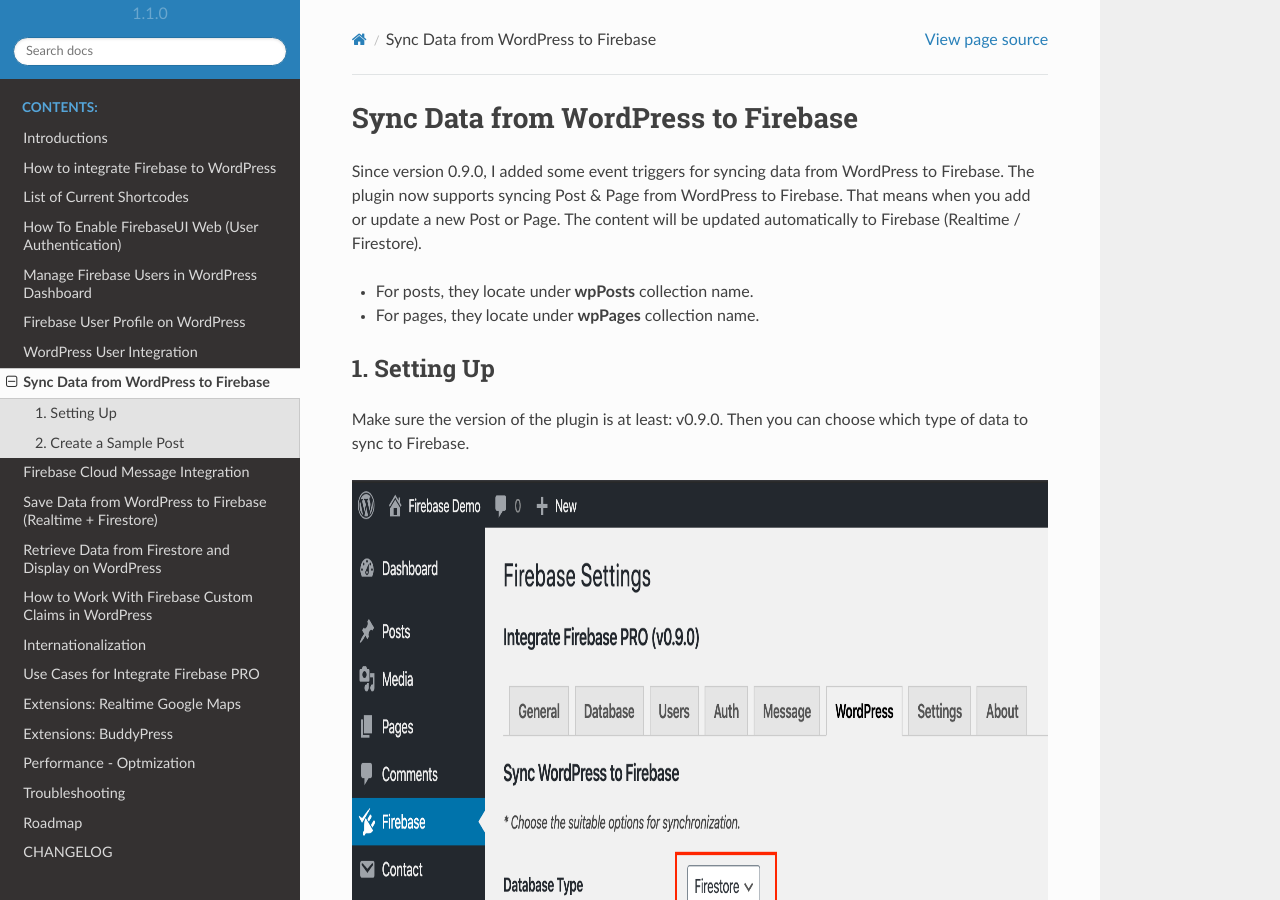
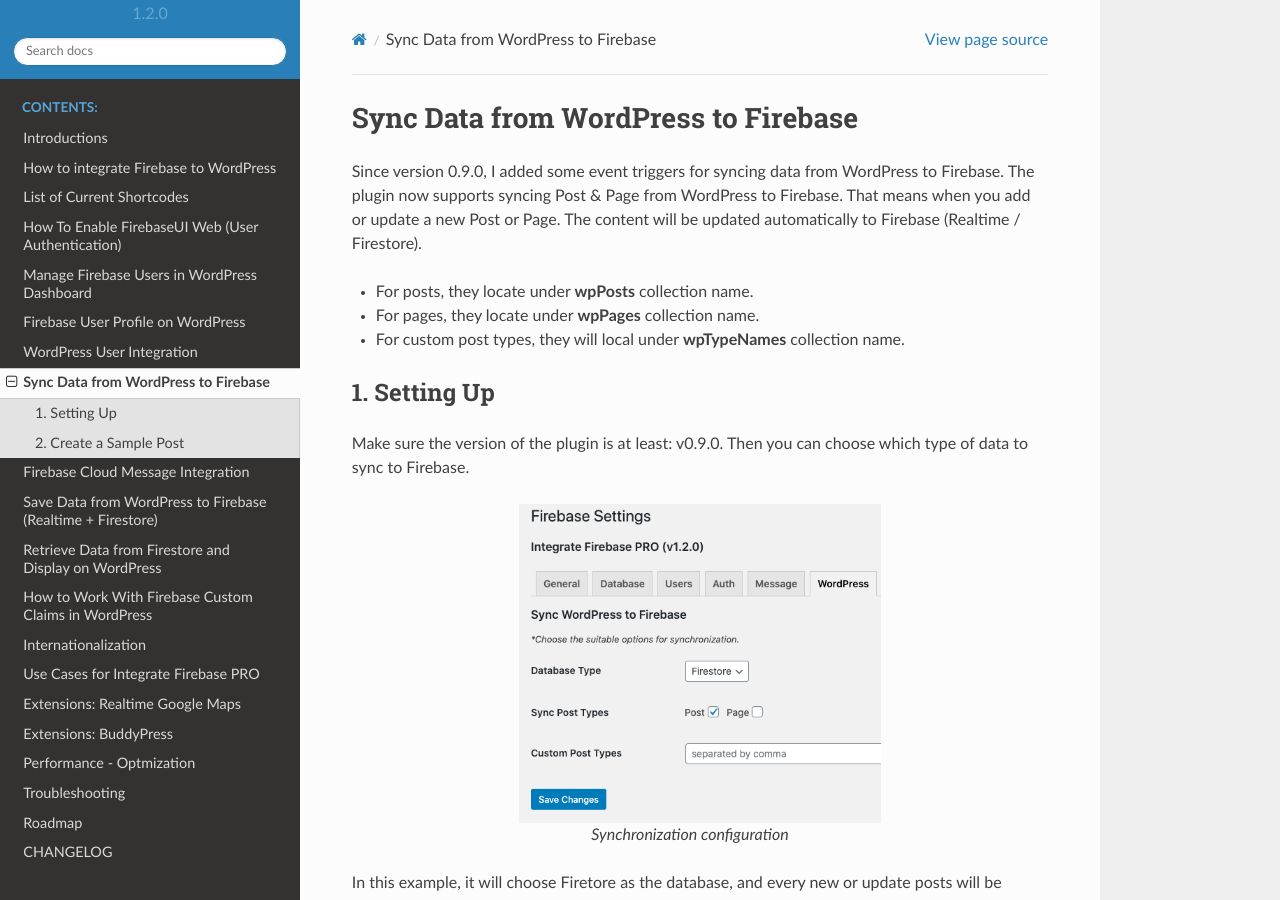
Before and after one commit to dalenguyen/firebase-wordpress-docs, a Sphinx documentation site: the page built from docs/wordpress-to-firebase.rst, in a window 1280 px wide and 900 px high. Built offline with Sphinx 7.4.7 and the Read the Docs theme 2.0.0, drawn with Linux system fonts in a browser that asks for light colours; some of the changed text lies outside the part shown.

Commit message:
Added guide for v1.2.0

```diff
--- a/docs/conf.py
+++ b/docs/conf.py
@@ -22,7 +22,7 @@
 author = u'Dale Nguyen'
 
 # The short X.Y version
-version = '1.1.0'
+version = '1.2.0'
 release = version
 
 # -- General configuration ---------------------------------------------------
--- a/docs/index.rst
+++ b/docs/index.rst
@@ -1,7 +1,7 @@
-Complete Guide to Firebase WordPress Integration (v1.1.0)
+Complete Guide to Firebase WordPress Integration (v1.2.0)
 ==========================================================
 
-Last updated: June 5, 2020
+Last updated: June 14, 2020
 
 This is a guilde to `Integrate Firebase PRO <https://firebase.dalenguyen.me/>`_, a plugin that helps to integrate Firebase to WordPress.
 
--- a/docs/wordpress-to-firebase.rst
+++ b/docs/wordpress-to-firebase.rst
@@ -6,6 +6,7 @@
 
 + For posts, they locate under **wpPosts** collection name.
 + For pages, they locate under **wpPages** collection name.
++ For custom post types, they will local under **wpTypeNames** collection name.
 
 1. Setting Up
 ----------------------------------
@@ -39,4 +40,12 @@
 
     New post in firestore
 
+For taxonomies, will be saved under a node name `taxonomies`.
+
+.. figure:: images/sync/sync-post-type-taxonomies.png
+    :scale: 70%
+    :align: center
+
+    Taxonomies node
+
 When you update the current post, it will override the data in the firestore to make sure that it always updated.
```
Also changed, not shown: docs/change-log.rst (+9 -0 lines), docs/shortcode-list.rst (+7 -2 lines), docs/images/sync/sync-configuration-post.png, docs/images/sync/sync-post-type-taxonomies.png (added).
